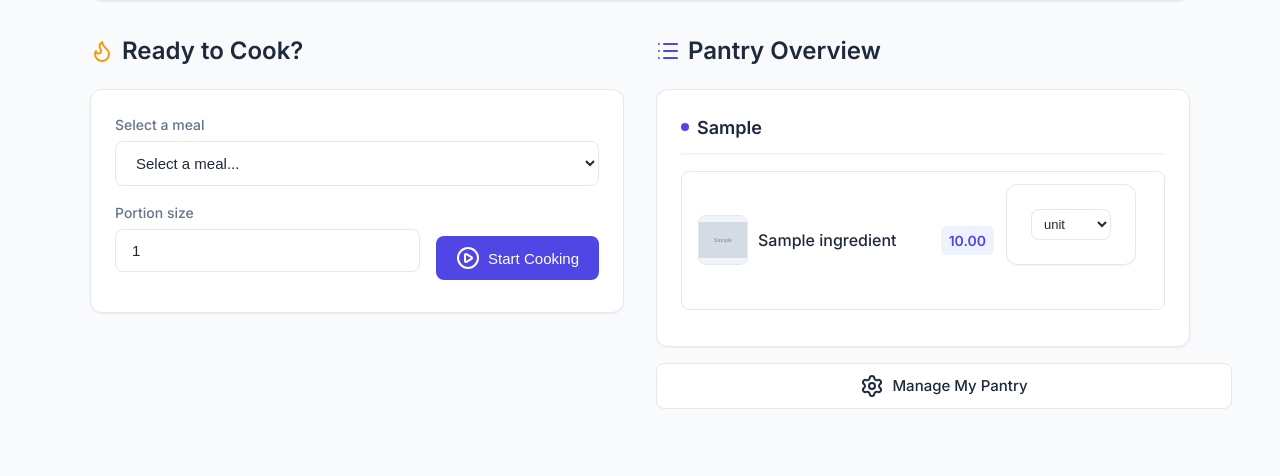
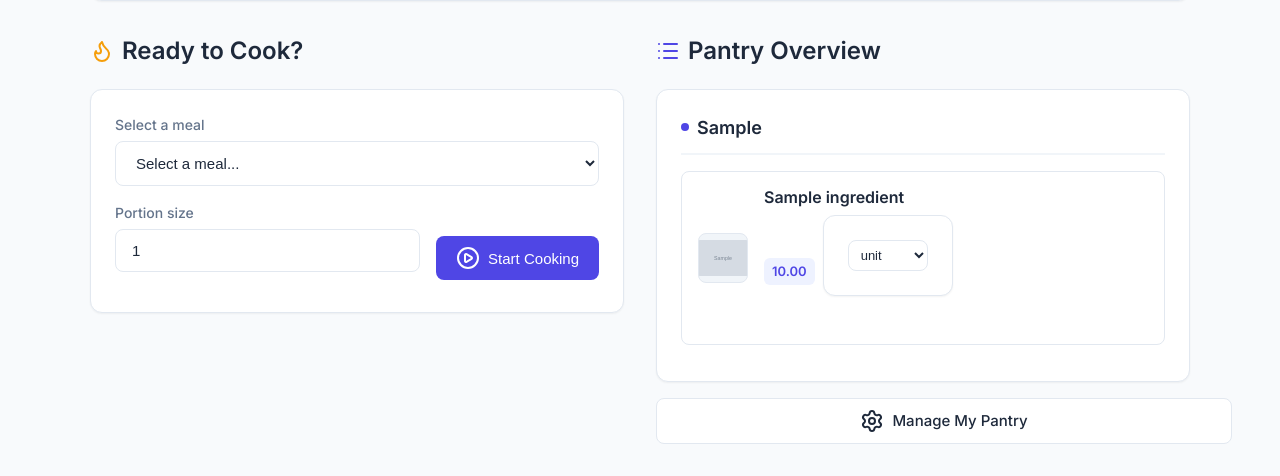
Before and after one commit to pestilence-and-war/Small-Asset-Tracker, a Flask app: page / in a window 1280 px wide. Shown: the part 457-933 px from the top of the page. Before the commit the page ends 866 px from the top, so only its background shows below. Run offline with Flask 3, Linux system fonts and the light colour scheme; tables that the repository leaves empty hold one stand-in row (values such as "Sample post"); grey boxes marked "Sample" are stand-in pictures; some libraries are stand-ins or nearby versions.

Commit message:
UI readiblity update

```diff
--- a/app/static/css/style.css
+++ b/app/static/css/style.css
@@ -358,14 +358,11 @@ ul { list-style: none; padding: 0; margin: 0; }
 
 .ingredient-item {
     background: #fff;
-    padding: 0.75rem 1rem;
+    padding: 1rem;
     border-radius: var(--radius-sm);
     border: 1px solid var(--border);
     margin-bottom: 0.75rem;
-    display: flex;
-    align-items: center;
     transition: var(--transition);
-    overflow: hidden; /* Prevents content from spilling out */
 }
 
 .ingredient-item:hover {
@@ -374,12 +371,38 @@ ul { list-style: none; padding: 0; margin: 0; }
 }
 
 .ingredient-display {
-    display: grid;
-    grid-template-columns: 48px 1fr auto auto auto;
+    display: flex;
     align-items: center;
-    gap: 0.75rem;
+    gap: 1rem;
     width: 100%;
-    min-width: 0; /* Important for grid items to shrink */
+}
+
+.ingredient-info {
+    flex: 1;
+    display: flex;
+    flex-direction: column;
+    gap: 0.5rem;
+    min-width: 0;
+}
+
+.ingredient-name-row {
+    display: flex;
+    align-items: center;
+    gap: 0.5rem;
+}
+
+.ingredient-name {
+    font-weight: 600;
+    color: var(--text-main);
+    line-height: 1.2;
+    word-break: break-word; /* Ensure long names don't overflow */
+}
+
+.ingredient-controls-row {
+    display: flex;
+    align-items: center;
+    gap: 0.5rem;
+    flex-wrap: wrap; /* Crucial: wrap controls if column is too narrow */
 }
 
 .ingredient-image, .ingredient-image-placeholder {
@@ -410,22 +433,13 @@ ul { list-style: none; padding: 0; margin: 0; }
     height: 20px;
 }
 
-.ingredient-name {
-    font-weight: 500;
-    color: var(--text-main);
-    white-space: nowrap;
-    overflow: hidden;
-    text-overflow: ellipsis;
-    min-width: 0;
-}
-
 .ingredient-qty {
     font-weight: 600;
     color: var(--primary);
     background: #eef2ff;
     padding: 0.25rem 0.5rem;
     border-radius: 6px;
-    font-size: 0.875rem;
+    font-size: 0.8125rem;
     white-space: nowrap;
 }
 
--- a/app/templates/_ingredient_item.html
+++ b/app/templates/_ingredient_item.html
@@ -10,8 +10,17 @@
             </div>
         {% endif %}
 
+        <div class="ingredient-info">
+            <div class="ingredient-name-row">
                 <span class="ingredient-name">{{ ingredient.name }}</span>
+                {% if ingredient.conversion_error %}
+                    <span class="error-icon" title="Conversion not available. Using base unit.">
+                        <i data-lucide="alert-circle" style="color: var(--error); width: 14px; height: 14px;"></i>
+                    </span>
+                {% endif %}
+            </div>
 
+            <div class="ingredient-controls-row">
                 <span class="ingredient-qty">{{ '%.2f'|format(ingredient.display_quantity) }}</span>
 
                 <form class="unit-selector-form">
@@ -31,20 +40,16 @@
                 </form>
 
                 <div class="ingredient-actions">
-            {% if ingredient.conversion_error %}
-                <span class="error-icon" title="Conversion not available. Using base unit.">
-                    <i data-lucide="alert-circle" style="color: var(--error); width: 18px; height: 18px;"></i>
-                </span>
-            {% endif %}
-
                     {% if show_edit_buttons %}
                         <button hx-get="/edit_ingredient_form/{{ ingredient.id }}?view_name={{ view_name or 'pantry' }}"
                                 hx-target="#ingredient-{{ ingredient.id }}"
                                 hx-swap="innerHTML"
                                 class="edit-btn">
-                    <i data-lucide="edit-2" style="width: 14px; height: 14px;"></i> Edit
+                            <i data-lucide="edit-2" style="width: 12px; height: 12px;"></i> Edit
                         </button>
                     {% endif %}
                 </div>
             </div>
+        </div>
+    </div>
 </li>
```
Lines whose indentation alone changed are shown as unchanged.
